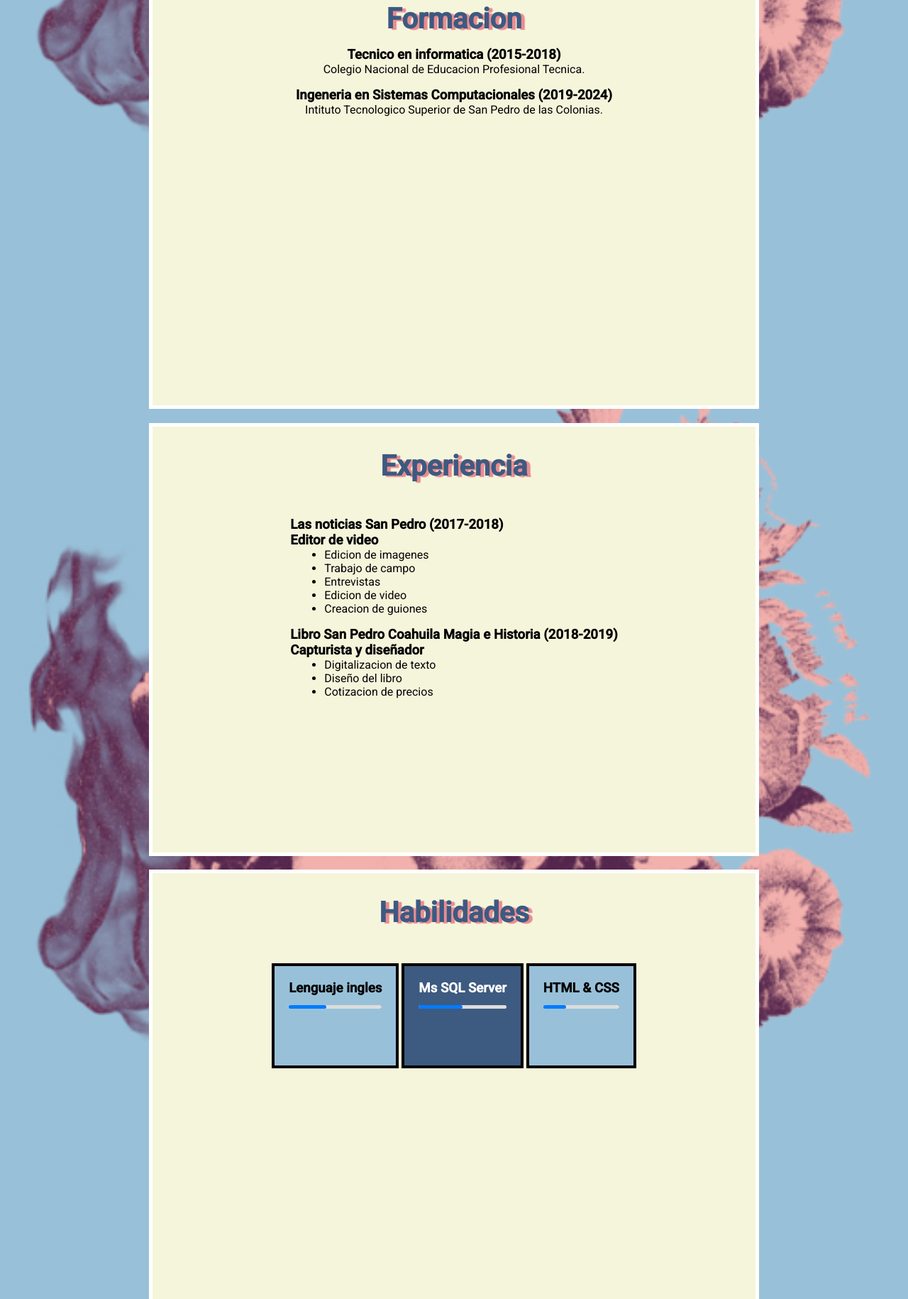
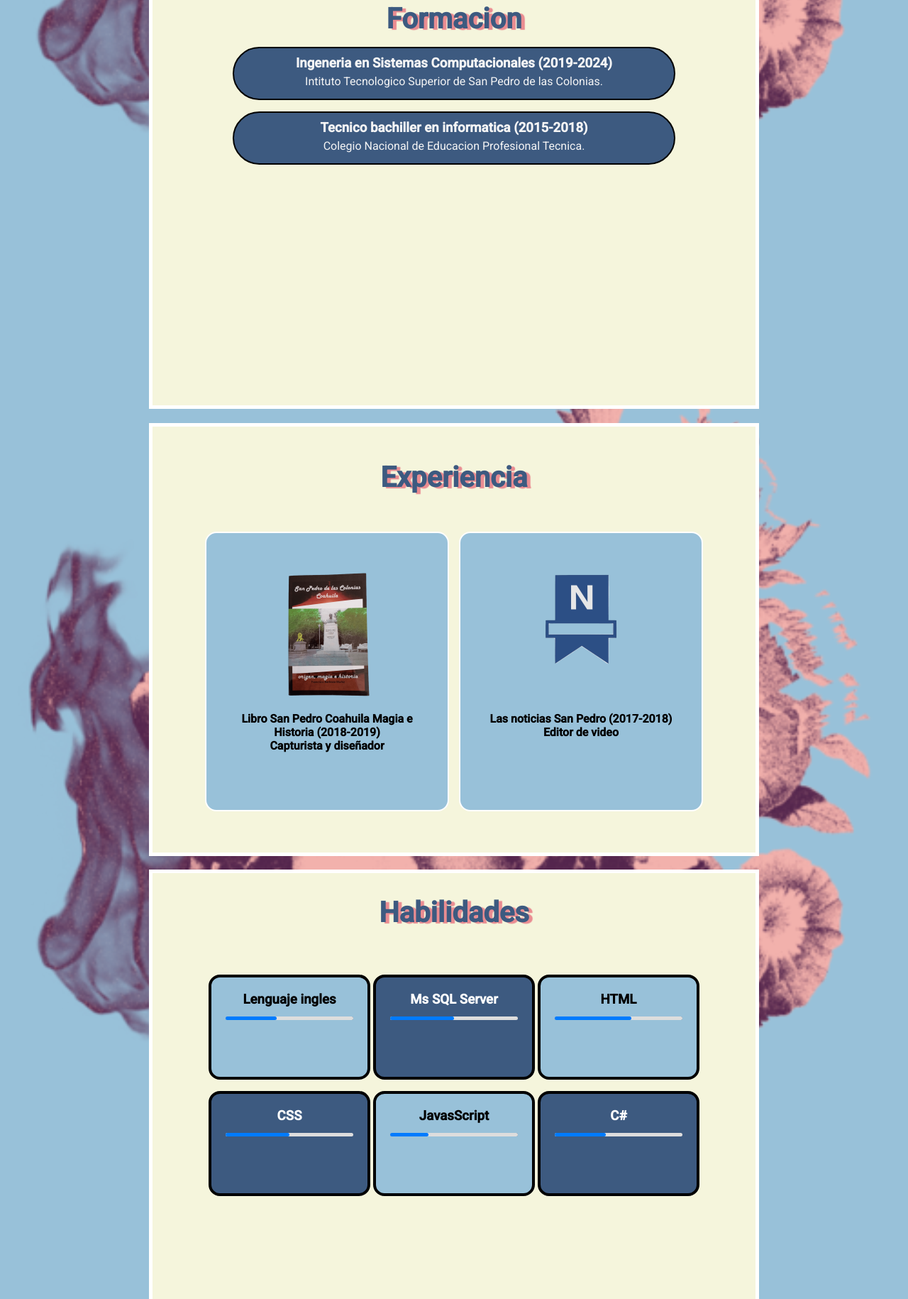
Before and after one commit to CristianSoli/miCurriculum, a plain HTML site: page index.html in a window 1280 px wide. Shown: the part 744-2574 px from the top of the page at 71% size. Drawn offline with nearby package versions, Linux system fonts and the light colour scheme; a web font is replaced by a local one.

Commit message:
segundo commit

```diff
--- a/assets/css/styles.css
+++ b/assets/css/styles.css
@@ -8,6 +8,12 @@
     --colorGris: #eff1f8;
 }
 
+p, li{
+    padding: 0.3rem 0.2rem;
+}
+
+
+
 *{
     padding: 0;
     margin: 0;
@@ -17,7 +23,7 @@
 .menu{
     display: flex;
     justify-content: space-around;
-    background-color: #0000006f;
+    background-color: #000000;
     margin: 0 auto;
     color: var(--textColorWhite);
     height: 60px;
@@ -64,7 +70,7 @@ body{
 }
 
 .elemento_menu_entrada:hover{
-    background-color: #000;
+    background-color: #353535;
     cursor: pointer;
     transform: scale(1.2);
 }
@@ -116,7 +122,7 @@ body{
 }
 
 .sobre_mi h1{
-    margin-top: 2rem;
+    margin-top: 5rem;
     display: inline-block;
     font-size: 2.5rem;
     text-shadow: 5px 2px 1px rgba(220, 20, 60, 0.466);
@@ -167,7 +173,14 @@ header{
 
 .parrafo1, .parrafo2{
     text-align: center;
-    margin: 1rem 0;
+    margin: 1rem auto;
+    background-color: var(--primayColor);
+    width: 600px;
+    padding: 10px;
+    border-radius: 10rem;
+    color: whitesmoke;
+    border: 2px whitesmoke;
+    border: 2px solid black;
 }
 
 /*Seccion experiencia*/
@@ -176,30 +189,63 @@ header{
 }
 
 .experiencia{
-    text-align: justify;
     margin: 1rem auto;
+}
+
+.experiencia h2{
+    margin-bottom: 3rem;
+}
+
+.experiencia1 h3, .experiencia2 h3{
+    font-size: 1rem;
+    font-weight: 600;
+}
+
+.salto{
+    margin-bottom: 1rem;
+}
+
+.experiencia2, .experiencia1{
+    z-index: 1;
     display: inline-block;
-    margin: 0 auto;
+    border-radius: 1rem;
+    width: 300px;
+    height: 350px;
+    vertical-align: top;
+    padding: 20px;
+    border: 2px solid var(--textColorWhite);
+    margin: 5px;
+    background-color: var(--secondaryColor);
+    text-align: center;
+}
+
+.experiencia1 img{
+    height: 200px;
+    display: block;
+    margin: 1rem auto;
+}
+
+.experiencia2 img{
+    height: 200px;
+    display: block;
+    margin: 1rem auto;
+}
+
+
+
+
+.experiencia ul{
+    margin-left: 2.5rem;
 
 }
 
-.experiencia2{
-    margin-top: 1rem;
-}
 
-.experiencia ul{
-    margin-left: 3rem;
-}
-
-.titulo-experiencia{
-    margin-top: 3rem;
-}
 
 
 /*Habilidades recuadros*/
 .habilidad{
     border: 4px solid var(--textColor);
-    max-width: 25%;
+    width: 180px;
     height: 100px;
     display: inline-block;
     padding: 20px;
@@ -208,6 +254,7 @@ header{
     color: var(--textColorWhite);
     font-weight: bolder;
     font-weight: 1.5;
+    border-radius: 1rem;
 }
 
 .habilidades1{
@@ -216,7 +263,11 @@ header{
 }
 
 .habilidades2{
-    margin-top: 3rem;
+    margin-top: 4rem;
+}
+
+.habilidades3{
+    margin-top: 1rem;
 }
 
 .habilidad-ingles{
@@ -271,6 +322,16 @@ progress::-webkit-progress-value {
     text-align: start;
 }
 
+.programacion_elemento{
+    display: inline-block;
+    width: 280px;
+    margin: auto;
+    text-align: center;
+    vertical-align: middle;
+}
+
+
+
 .hobbies{
     text-align: center;
 }
@@ -291,3 +352,28 @@ progress::-webkit-progress-value {
 .contacto h3, .contacto p{
     text-align: center;
 }
+
+
+.gallery {
+    max-width: 400px;
+}
+
+
+.gallery-container img{
+    display: inline-block;
+    width: 100%;
+}
+
+.gallery-container p{
+    text-align: center;
+
+}
+
+.gallery-container span{
+    font-weight: 700;
+}
+
+
+.gallery{
+    margin: 3rem auto;
+}
--- /dev/null
+++ b/assets/js/javascript.js
@@ -0,0 +1,8 @@
+const images = document.querySelectorAll('.carousel-container img');
+let index = 0;
+
+setInterval(() => {
+images[index].classList.remove('active');
+index = (index + 1) % images.length;
+images[index].classList.add('active');
+}, 5000);
--- a/index.html
+++ b/index.html
@@ -10,8 +10,10 @@
     <link rel="preconnect" href="https://fonts.gstatic.com" crossorigin>
     <link href="https://fonts.googleapis.com/css2?family=Alkatra:wght@500&family=MuseoModerno:ital,wght@0,300;0,400;1,300&family=Roboto:wght@100;400;500&family=Sofia&display=swap" rel="stylesheet">
     <title>Document</title>
+    <script src="/assets/js/javascript.js"></script>
 </head>
 <body>
+
     <!--Menu de navegacion-->
     <header>
         <nav class="menu">
@@ -26,6 +28,7 @@
                     <li class="elemento_menu_entrada"><a href="#experiencia">Experiencia</a></li>
                     <li class="elemento_menu_entrada"><a href="#habilidades">Habilidades</a></li>
                     <li class="elemento_menu_entrada"><a href="#hobbies">Hobbies</a></li>
+                    <li class="elemento_menu_entrada"><a href="#Proyectos">Proyectos</a></li>
                 </ul>
             </div>
             <div class="iconos">
@@ -44,10 +47,10 @@
                 <h1>Cristian Solis Reyna</h1>
                 <div class="barra"></div>
                 <h2>Ingeniero en sistemas</h2>
-                <img src="/assets/img/8a11cf794d7fdd0556da85b49cf8fc7e.jpg" alt="vaquita">
+                <img src="/assets/img/rosto3.jpg" alt="vaquita">
                 <h2>¿Quien soy?</h2>
                 <p>
-                 Soy un estudiante de ingeneria en sistemas computacionales con la aspiracion de algun dia poder trabajar en la industria del desarrollo de software. Me gustan las bases de datos relacionales y me encanta la programacion web.
+                    Soy un estudiante de ingeneria en sistemas computacionales con la aspiracion de algun dia poder trabajar en la industria del desarrollo de software. Me gustan las bases de datos relacionales y me encanta la programacion web.
                 </p>
 
             </div>
@@ -59,12 +62,12 @@
             <div class="estudios">
                 <h2>Formacion</h2>
                 <div class="parrafo1">
-                    <h3>Tecnico en informatica (2015-2018)</h3>
-                    <p>Colegio Nacional de Educacion Profesional Tecnica.</p>
+                    <h3>Ingeneria en Sistemas Computacionales (2019-2024)</h3>
+                    <p>Intituto Tecnologico Superior de San Pedro de las Colonias.</p>
                 </div>
                 <div class="parrafo2">
-                    <h3>Ingeneria en Sistemas Computacionales (2019-2024)</h3>
-                    <p>Intituto Tecnologico Superior de San Pedro de las Colonias.</p>
+                    <h3>Tecnico bachiller en informatica (2015-2018)</h3>
+                    <p>Colegio Nacional de Educacion Profesional Tecnica.</p>
                 </div>
             </div>
         </section>
@@ -72,25 +75,17 @@
         <section class="seccion titulo" id="experiencia">
             <div class="experiencia">
                 <h2>Experiencia</h2>
-                <div class="experiencia1">
-                    <h3 class="titulo-experiencia">Las noticias San Pedro (2017-2018)</h3>
-                    <h3>Editor de video</h3>
-                    <ul>
-                        <li>Edicion de imagenes</li>
-                        <li>Trabajo de campo</li>
-                        <li>Entrevistas</li>
-                        <li>Edicion de video</li>
-                        <li>Creacion de guiones</li>
-                    </ul>
+                <div class="experiencias">
+                    <div class="experiencia1">
+                        <img src="/assets/img/[removal.ai]_tmp-64237bf8cbaa9.png" alt="Las noticias San Pedro">
+                        <h3>Libro San Pedro Coahuila Magia e Historia (2018-2019)</h3>
+                        <h3 class="salto">Capturista y diseñador</h3>
+                    </div>
+                    <div class="experiencia2">
+                        <img src="/assets/img/[removal.ai]_tmp-64237bce856cc.png" alt="San Pedro origen magia e historia">
+                        <h3>Las noticias San Pedro (2017-2018) Editor de video</h3>
+                    </div>
                 </div>
-                <div class="experiencia2">
-                    <h3>Libro San Pedro Coahuila Magia e Historia (2018-2019)</h3>
-                    <h3>Capturista y diseñador</h3>
-                    <ul>
-                        <li>Digitalizacion de texto</li>
-                        <li>Diseño del libro</li>
-                        <li>Cotizacion de precios</li>
-                    </ul>
             </div>
         </section>
 
@@ -107,8 +102,22 @@
                         <progress value="50" max="100"></progress>
                     </div>
                     <div class="habilidad-web habilidad">
-                        <h3>HTML & CSS</h3>
+                        <h3>HTML</h3>
+                        <progress value="60" max="100"></progress>
+                    </div>
+                </div>
+                <div class="habilidades3">
+                    <div class="habilidad-sql habilidad">
+                        <h3>CSS</h3>
+                        <progress value="50" max="100"></progress>
+                    </div>
+                    <div class="habilidad-ingles habilidad">
+                        <h3>JavasScript</h3>
                         <progress value="30" max="100"></progress>
+                    </div>
+                    <div class="habilidad-sql habilidad">
+                        <h3>C#</h3>
+                        <progress value="40" max="100"></progress>
                     </div>
                 </div>
             </div>
@@ -120,16 +129,41 @@
                 <div class="hobbies-recuadro">
                     <div class="programacion">
                         <img src="/assets/img/programacion.png" alt="Programacion">
-                        <h3>Estudiar programacion</h3>
+                        <div class="programacion_elemento">
+                            <h3>Estudiar programacion</h3>
+                            <p>Durante mis ratos libres estudio programacion web</p>
+                        </div>
+
                     </div>
                     <div class="ejercicio">
                         <img src="/assets/img/pesas.png" alt="Pesas">
-                        <h3>Hacer ejercicio</h3>
+                        <div class="programacion_elemento">
+                            <h3>Hacer actividad fisica</h3>
+                            <p>Hago almenos una hora de ejercicio al dia </p>
+                        </div>
                     </div>
                     <div class="videojuegos">
                         <img src="/assets/img/R.png" alt="Control de videojuegos">
-                        <h3>Jugar videojuegos</h3>
+                        <div class="programacion_elemento">
+                            <h3>Jugar videojuegos</h3>
+                            <p>De vez en cuando me doy un gusto y juego un videojuego de mi agrado</p>
+                        </div>
                     </div>
+                </div>
+            </div>
+        </section>
+
+        <section class="seccion proyectos titulo" id="proyectos">
+            <div>
+                <h2>Proyectos</h2>
+            </div>
+            <div class="gallery">
+                <div class="gallery-container">
+
+                    <a href="https://github.com/CristianSoli/CaftTec.git" >
+                        <img src="/assets/img/Presentación1.png" alt="Imagen 1">
+                    </a>
+                    <p><span>CafTec:</span> punto de venta</p>
                 </div>
             </div>
         </section>
```
Also changed, not shown: assets/img/195147825_104455398524435_8498542094049241588_n.jpg (added), assets/img/316218581_699499218184101_822979820500538816_n.jpg (added), assets/img/Presentación1.png (added), assets/img/[removal.ai]_tmp-64237bce856cc.png (added), assets/img/[removal.ai]_tmp-64237bf8cbaa9.png (added), assets/img/rosto3.jpg (added).
